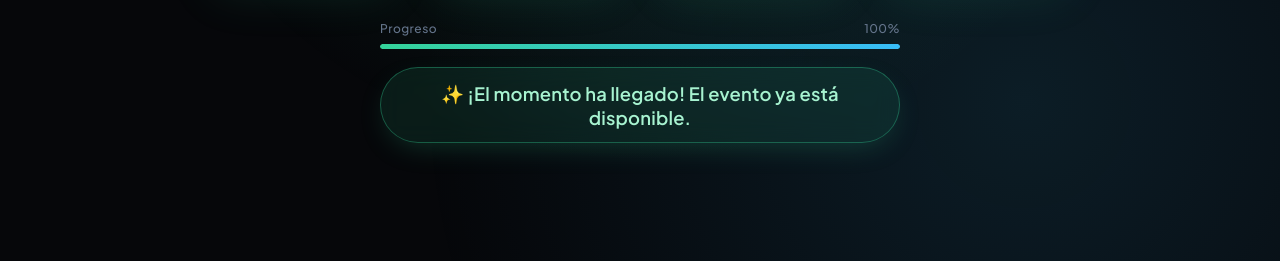
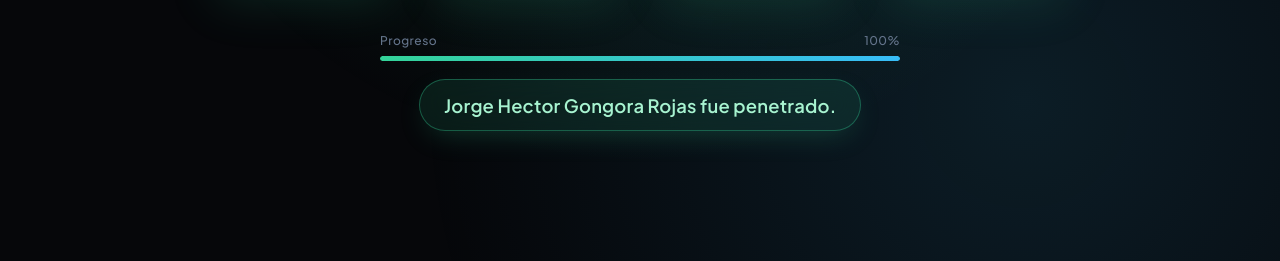
Before and after one commit to Brandon1029/El-Gran-Estreno-Gongora, a plain HTML site: page index.html in a window 1280 px wide. Shown: the part 539-800 px from the top of the page. Drawn offline with Linux system fonts and the light colour scheme.

Commit message:
Update event target date and completed message

```diff
--- a/index.html
+++ b/index.html
@@ -433,10 +433,10 @@
       title: "Estreno de Jorge Hector Gongora Rojas",
 
       // 2. Fecha y hora objetivo (Formato ISO: YYYY-MM-DDTHH:mm:ss)
-      targetDate: "2026-11-23T03:00:00",
+      targetDate: "2026-11-23T08:00:00",
 
       // 3. Mensaje que se mostrará cuando el contador llegue a 00:00:00:00
-      completedMessage: "✨ ¡El momento ha llegado! El evento ya está disponible.",
+      completedMessage: "Jorge Hector Gongora Rojas fue penetrado.",
 
       // 4. (Opcional) Fecha de inicio para calcular el % de la barra de progreso
       startDate: "2026-11-21T13:55:00",
```
